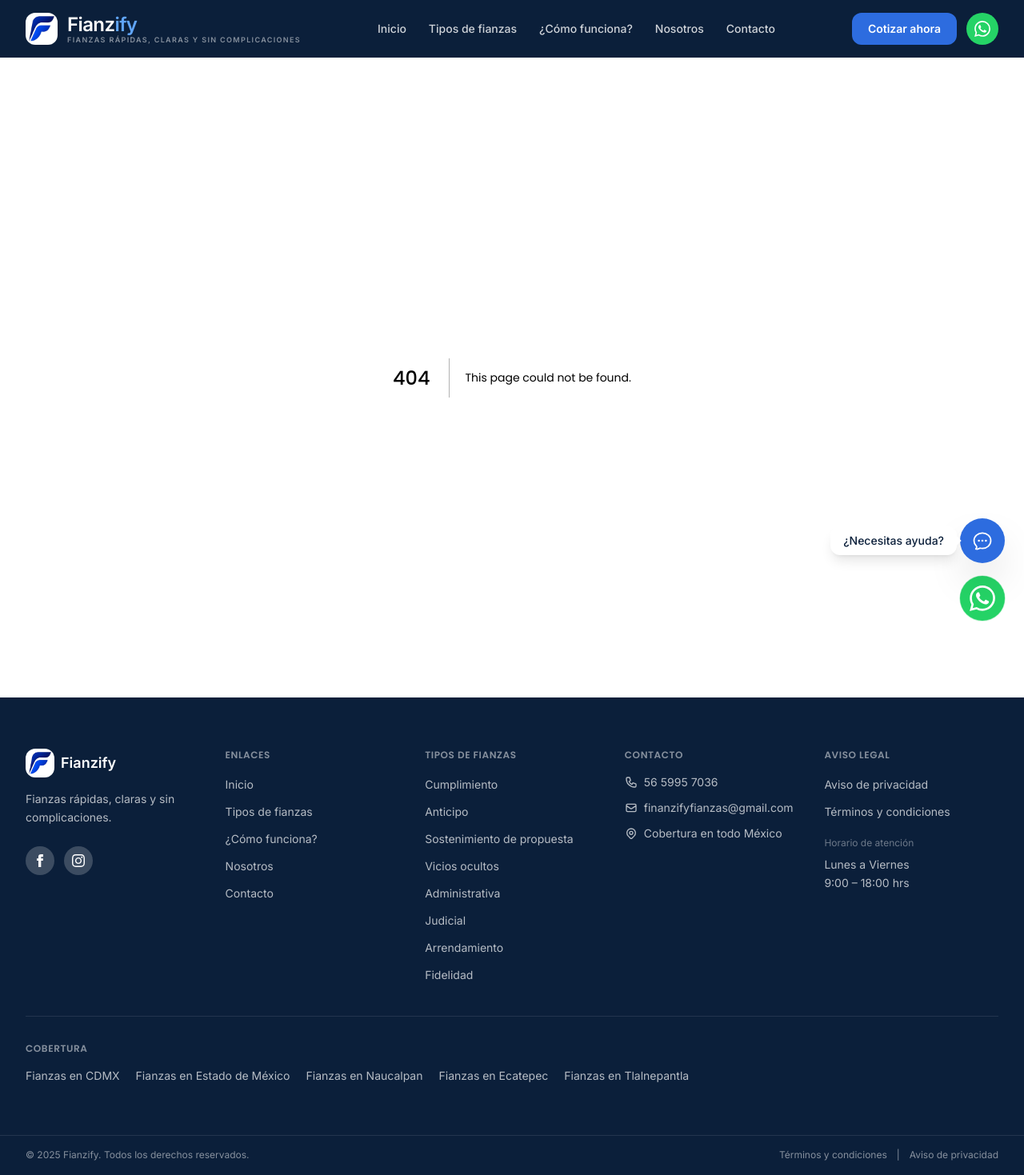
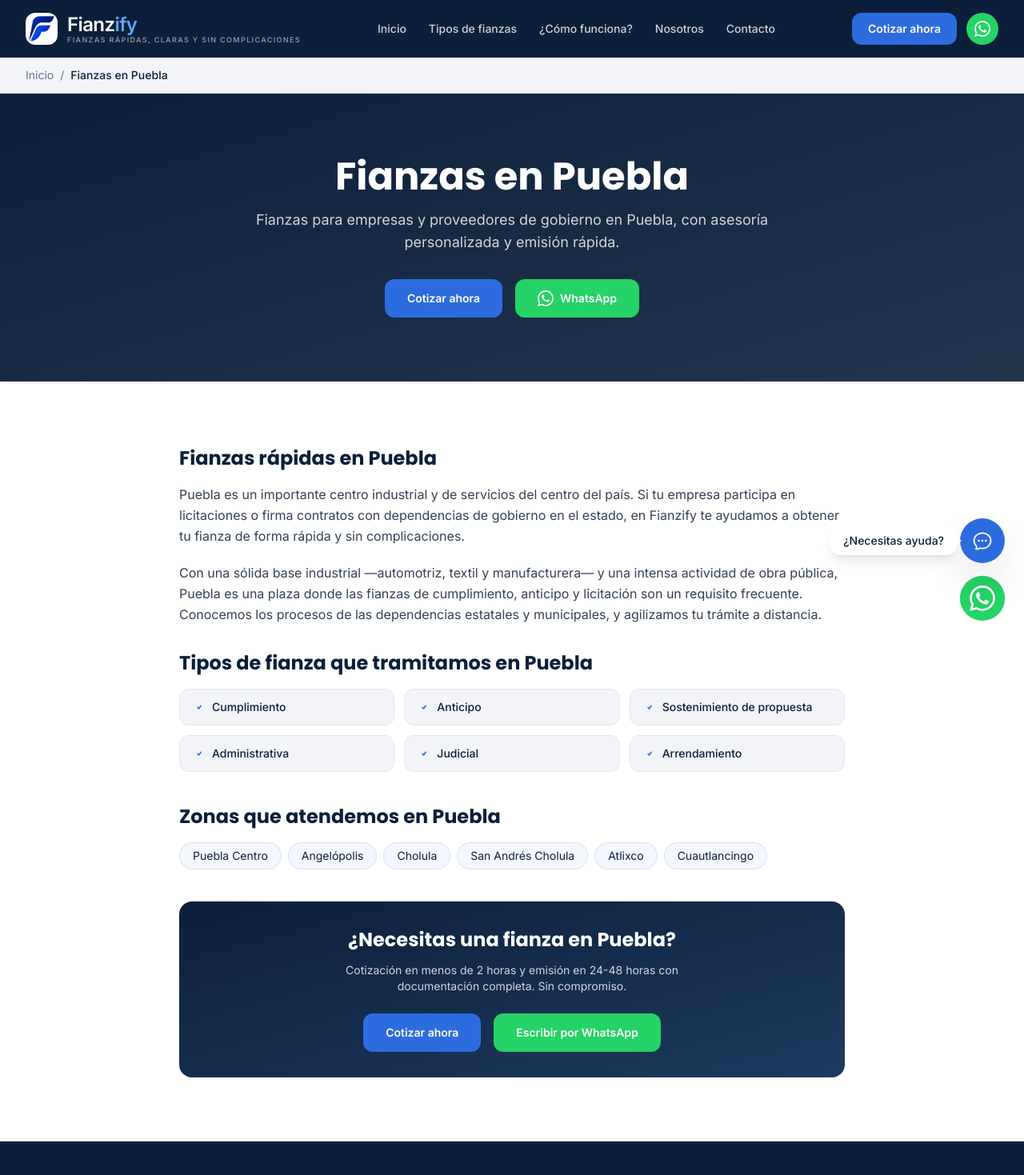
Before and after one commit to Miranda1108/fianzas, a Next.js app: page /fianzas-puebla in a window 1280 px wide. Before the commit this address had no page. Shown: the top 1469 px of the page at 80% size. Built offline with nearby package versions, Linux system fonts and the light colour scheme.

Commit message:
feat(SEO local): paginas por ciudad de Guadalajara, Monterrey, Puebla y Queretaro

```diff
--- a/src/app/(ciudades)/ciudades.ts
+++ b/src/app/(ciudades)/ciudades.ts
@@ -129,6 +129,102 @@ export const CIUDADES: Record<string, Ciudad> = {
     keywords:
       "fianzas Tlalnepantla, fianza de cumplimiento Tlalnepantla, fianzas zona industrial Tlalnepantla, afianzadora Tlalnepantla",
   },
+  "fianzas-guadalajara": {
+    slug: "fianzas-guadalajara",
+    nombre: "Guadalajara",
+    nombreCorto: "Guadalajara",
+    metaTitle: "Fianzas en Guadalajara, Jalisco | Cotiza en 2 hrs | Fianzify",
+    metaDescription:
+      "Fianzas en Guadalajara y zona metropolitana para empresas y proveedores de gobierno. Cumplimiento, anticipo y licitación. Cotización rápida con Fianzify.",
+    heroSubtitle:
+      "Fianzas para empresas y proveedores de gobierno en Guadalajara y su zona metropolitana, con respuesta en menos de 2 horas.",
+    intro:
+      "Guadalajara es uno de los principales centros económicos del país y un mercado muy activo en licitaciones y contratos de obra. Si tu empresa participa en concursos públicos o firma contratos con dependencias en Jalisco, en Fianzify te emitimos la fianza que necesitas con respaldo de afianzadoras autorizadas por la CNSF.",
+    contexto:
+      "La zona metropolitana de Guadalajara concentra una fuerte actividad industrial, tecnológica y de construcción. Empresas de los sectores de obra pública, suministro y servicios necesitan fianzas de cumplimiento, anticipo y sostenimiento de propuesta de forma constante. Te ayudamos a tramitarlas a distancia, con la misma rapidez y acompañamiento que en cualquier otra plaza del país.",
+    zonas: [
+      "Guadalajara Centro",
+      "Zapopan",
+      "Tlaquepaque",
+      "Tonalá",
+      "Tlajomulco",
+      "El Salto",
+    ],
+    keywords:
+      "fianzas Guadalajara, fianza de cumplimiento Guadalajara, fianzas para licitaciones Jalisco, afianzadora Guadalajara",
+  },
+  "fianzas-monterrey": {
+    slug: "fianzas-monterrey",
+    nombre: "Monterrey",
+    nombreCorto: "Monterrey",
+    metaTitle: "Fianzas en Monterrey, Nuevo León | Cotiza en 2 hrs | Fianzify",
+    metaDescription:
+      "Fianzas en Monterrey y su zona metropolitana para empresas y contratistas. Cumplimiento, anticipo y licitación. Cotización en menos de 2 horas con Fianzify.",
+    heroSubtitle:
+      "Fianzas para empresas industriales y proveedores de gobierno en Monterrey y su zona metropolitana.",
+    intro:
+      "Monterrey es el principal polo industrial del norte del país. Si tu empresa firma contratos de obra, suministro o servicios, o participa en licitaciones en Nuevo León, en Fianzify te conseguimos la fianza que requieres con las mejores condiciones y emisión ágil.",
+    contexto:
+      "Con una de las economías más dinámicas de México, la zona metropolitana de Monterrey genera un alto volumen de contratos industriales y de obra, tanto privados como con el gobierno estatal y municipal. Las fianzas de cumplimiento y de anticipo son indispensables para los proveedores de la región. Te acompañamos en todo el proceso a distancia, sin que tengas que trasladarte.",
+    zonas: [
+      "Monterrey Centro",
+      "San Pedro Garza García",
+      "San Nicolás",
+      "Apodaca",
+      "Guadalupe",
+      "Santa Catarina",
+    ],
+    keywords:
+      "fianzas Monterrey, fianza de cumplimiento Monterrey, fianzas para licitaciones Nuevo León, afianzadora Monterrey",
+  },
+  "fianzas-puebla": {
+    slug: "fianzas-puebla",
+    nombre: "Puebla",
+    nombreCorto: "Puebla",
+    metaTitle: "Fianzas en Puebla | Empresas y Gobierno | Fianzify",
+    metaDescription:
+      "Fianzas en Puebla para empresas, contratistas y proveedores de gobierno. Cumplimiento, anticipo y sostenimiento de propuesta. Cotización rápida con Fianzify.",
+    heroSubtitle:
+      "Fianzas para empresas y proveedores de gobierno en Puebla, con asesoría personalizada y emisión rápida.",
+    intro:
+      "Puebla es un importante centro industrial y de servicios del centro del país. Si tu empresa participa en licitaciones o firma contratos con dependencias de gobierno en el estado, en Fianzify te ayudamos a obtener tu fianza de forma rápida y sin complicaciones.",
+    contexto:
+      "Con una sólida base industrial —automotriz, textil y manufacturera— y una intensa actividad de obra pública, Puebla es una plaza donde las fianzas de cumplimiento, anticipo y licitación son un requisito frecuente. Conocemos los procesos de las dependencias estatales y municipales, y agilizamos tu trámite a distancia.",
+    zonas: [
+      "Puebla Centro",
+      "Angelópolis",
+      "Cholula",
+      "San Andrés Cholula",
+      "Atlixco",
+      "Cuautlancingo",
+    ],
+    keywords:
+      "fianzas Puebla, fianza de cumplimiento Puebla, fianzas para licitaciones Puebla, afianzadora Puebla",
+  },
+  "fianzas-queretaro": {
+    slug: "fianzas-queretaro",
+    nombre: "Querétaro",
+    nombreCorto: "Querétaro",
+    metaTitle: "Fianzas en Querétaro | Cotiza en 2 hrs | Fianzify",
+    metaDescription:
+      "Fianzas en Querétaro para empresas industriales y proveedores de gobierno. Cumplimiento, anticipo y licitación. Cotización en menos de 2 horas con Fianzify.",
+    heroSubtitle:
+      "Fianzas para empresas y proveedores de gobierno en Querétaro, una de las plazas industriales de mayor crecimiento del país.",
+    intro:
+      "Querétaro es uno de los estados con mayor crecimiento industrial y de inversión en México. Si tu empresa firma contratos, participa en licitaciones o necesita garantizar una obligación, en Fianzify te emitimos la fianza que requieres con respaldo de afianzadoras autorizadas.",
+    contexto:
+      "Con un fuerte sector aeroespacial, automotriz y logístico, Querétaro atrae empresas que constantemente firman contratos de obra, suministro y servicios. Las fianzas de cumplimiento y de anticipo son parte esencial de su operación. Te ayudamos a tramitarlas con rapidez y acompañamiento, sin importar dónde te encuentres.",
+    zonas: [
+      "Santiago de Querétaro",
+      "El Marqués",
+      "Corregidora",
+      "Juriquilla",
+      "El Pueblito",
+      "San Juan del Río",
+    ],
+    keywords:
+      "fianzas Querétaro, fianza de cumplimiento Querétaro, fianzas para licitaciones Querétaro, afianzadora Querétaro",
+  },
 };
 
 export const CIUDAD_SLUGS = Object.keys(CIUDADES);
--- /dev/null
+++ b/src/app/(ciudades)/fianzas-guadalajara/page.tsx
@@ -0,0 +1,22 @@
+import { Metadata } from "next";
+import CiudadPageTemplate from "@/components/CiudadPageTemplate";
+import { CIUDADES } from "../ciudades";
+
+const ciudad = CIUDADES["fianzas-guadalajara"];
+
+export const metadata: Metadata = {
+  title: ciudad.metaTitle,
+  description: ciudad.metaDescription,
+  keywords: ciudad.keywords,
+  alternates: { canonical: "/fianzas-guadalajara" },
+  openGraph: {
+    title: ciudad.metaTitle,
+    description: ciudad.metaDescription,
+    url: "/fianzas-guadalajara",
+    type: "website",
+  },
+};
+
+export default function FianzasGuadalajara() {
+  return <CiudadPageTemplate ciudad={ciudad} />;
+}
--- /dev/null
+++ b/src/app/(ciudades)/fianzas-monterrey/page.tsx
@@ -0,0 +1,22 @@
+import { Metadata } from "next";
+import CiudadPageTemplate from "@/components/CiudadPageTemplate";
+import { CIUDADES } from "../ciudades";
+
+const ciudad = CIUDADES["fianzas-monterrey"];
+
+export const metadata: Metadata = {
+  title: ciudad.metaTitle,
+  description: ciudad.metaDescription,
+  keywords: ciudad.keywords,
+  alternates: { canonical: "/fianzas-monterrey" },
+  openGraph: {
+    title: ciudad.metaTitle,
+    description: ciudad.metaDescription,
+    url: "/fianzas-monterrey",
+    type: "website",
+  },
+};
+
+export default function FianzasMonterrey() {
+  return <CiudadPageTemplate ciudad={ciudad} />;
+}
--- /dev/null
+++ b/src/app/(ciudades)/fianzas-puebla/page.tsx
@@ -0,0 +1,22 @@
+import { Metadata } from "next";
+import CiudadPageTemplate from "@/components/CiudadPageTemplate";
+import { CIUDADES } from "../ciudades";
+
+const ciudad = CIUDADES["fianzas-puebla"];
+
+export const metadata: Metadata = {
+  title: ciudad.metaTitle,
+  description: ciudad.metaDescription,
+  keywords: ciudad.keywords,
+  alternates: { canonical: "/fianzas-puebla" },
+  openGraph: {
+    title: ciudad.metaTitle,
+    description: ciudad.metaDescription,
+    url: "/fianzas-puebla",
+    type: "website",
+  },
+};
+
+export default function FianzasPuebla() {
+  return <CiudadPageTemplate ciudad={ciudad} />;
+}
--- /dev/null
+++ b/src/app/(ciudades)/fianzas-queretaro/page.tsx
@@ -0,0 +1,22 @@
+import { Metadata } from "next";
+import CiudadPageTemplate from "@/components/CiudadPageTemplate";
+import { CIUDADES } from "../ciudades";
+
+const ciudad = CIUDADES["fianzas-queretaro"];
+
+export const metadata: Metadata = {
+  title: ciudad.metaTitle,
+  description: ciudad.metaDescription,
+  keywords: ciudad.keywords,
+  alternates: { canonical: "/fianzas-queretaro" },
+  openGraph: {
+    title: ciudad.metaTitle,
+    description: ciudad.metaDescription,
+    url: "/fianzas-queretaro",
+    type: "website",
+  },
+};
+
+export default function FianzasQueretaro() {
+  return <CiudadPageTemplate ciudad={ciudad} />;
+}
--- a/src/components/Footer.tsx
+++ b/src/components/Footer.tsx
@@ -21,11 +21,15 @@ const LINKS = [
 ];
 
 const COBERTURA = [
-  { href: "/fianzas-cdmx", label: "Fianzas en CDMX" },
-  { href: "/fianzas-estado-de-mexico", label: "Fianzas en Estado de México" },
-  { href: "/fianzas-naucalpan", label: "Fianzas en Naucalpan" },
-  { href: "/fianzas-ecatepec", label: "Fianzas en Ecatepec" },
-  { href: "/fianzas-tlalnepantla", label: "Fianzas en Tlalnepantla" },
+  { href: "/fianzas-cdmx", label: "CDMX" },
+  { href: "/fianzas-estado-de-mexico", label: "Estado de México" },
+  { href: "/fianzas-guadalajara", label: "Guadalajara" },
+  { href: "/fianzas-monterrey", label: "Monterrey" },
+  { href: "/fianzas-puebla", label: "Puebla" },
+  { href: "/fianzas-queretaro", label: "Querétaro" },
+  { href: "/fianzas-naucalpan", label: "Naucalpan" },
+  { href: "/fianzas-ecatepec", label: "Ecatepec" },
+  { href: "/fianzas-tlalnepantla", label: "Tlalnepantla" },
 ];
 
 const INSTAGRAM_URL = "https://www.instagram.com/finanzifyfianzas.mx/";
@@ -218,7 +222,7 @@ export default function Footer() {
         {/* Cobertura por zona */}
         <div className="mt-10 pt-8 border-t border-white/10">
           <h3 className="text-white/50 uppercase tracking-wider text-xs font-semibold mb-4">
-            Cobertura
+            Fianzas por ciudad
           </h3>
           <div className="flex flex-wrap gap-x-5 gap-y-2">
             {COBERTURA.map((c) => (
```
